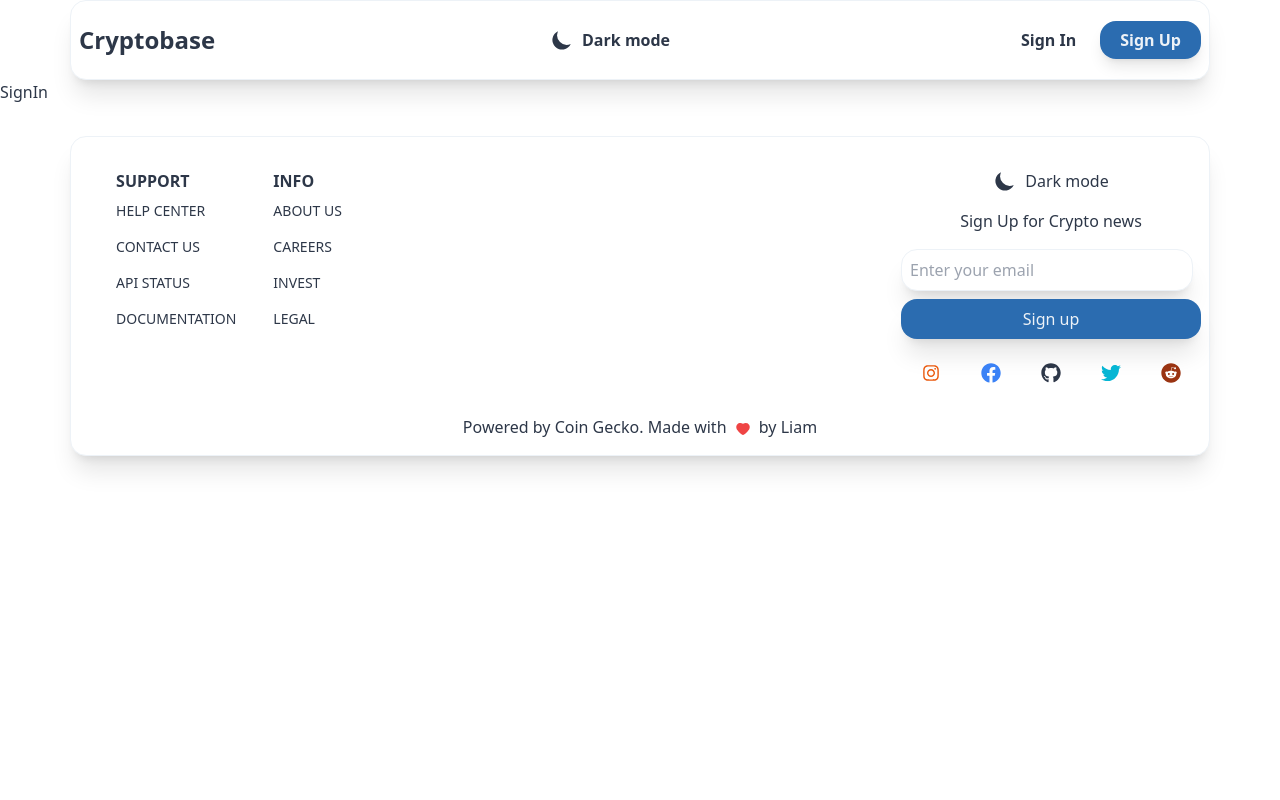
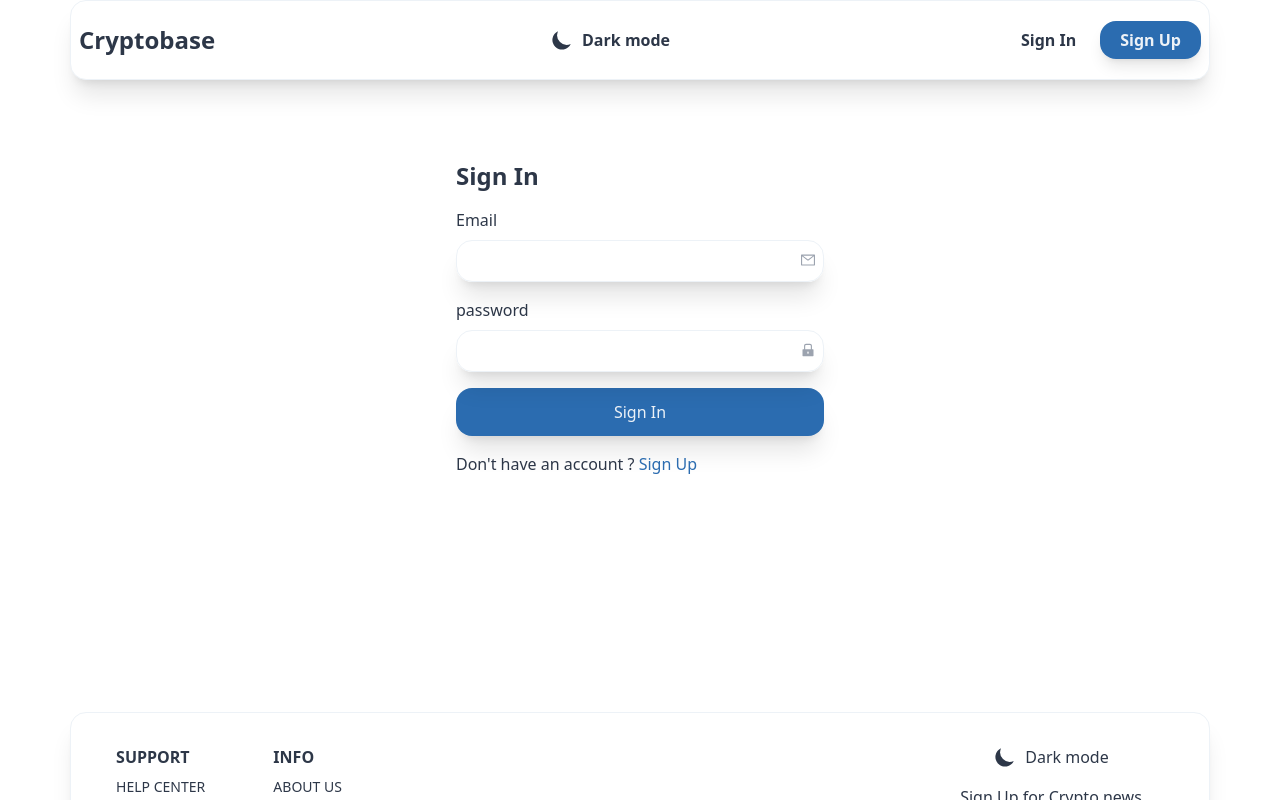
Before and after one commit to y2nd/cryptocurrency-tracker, a React (Create React App) app: page /signin in a window 1280 px wide. Shown: the top 800 px of the page. Built offline with nearby package versions, Linux system fonts and the light colour scheme; no server answers.

Commit message:
Sign In page

```diff
--- a/src/routes/SignIn.jsx
+++ b/src/routes/SignIn.jsx
@@ -1,8 +1,33 @@
-import React from 'react'
+import React from 'react';
+import {AiFillLock, AiOutlineMail} from "react-icons/ai";
+
+import {Link} from "react-router-dom";
 
 function SignIn() {
   return (
-    <div>SignIn</div>
+    <div>
+      <div className="max-w-[400px] mx-auto min-h-[600px] px-4 py-20">
+        <h1 className="text-2xl font-bold">Sign In</h1>
+        <form action="">
+          <div className="my-4">
+            <label htmlFor="">Email</label>
+            <div className="my-2 w-full relative rounded-2xl shadow-xl">
+              <input className="w-full p-2 bg-primary border border-input rounded-2xl" type="email" />
+              <AiOutlineMail className="absolute right-2 top-3 text-gray-400"/>
+            </div>
+          </div>
+          <div className="my-4">
+            <label htmlFor="">password</label>
+            <div className="my-2 w-full relative rounded-2xl shadow-xl">
+              <input className="w-full p-2 bg-primary border border-input rounded-2xl" type="password" />
+              <AiFillLock className="absolute right-2 top-3 text-gray-400"/>
+            </div>
+          </div>
+          <button className="w-full p-3 bg-button text-btnText rounded-2xl shadow-xl">Sign In</button>
+        </form>
+        <p className="my-4">Don't have an account ? <Link className="text-accent" to={"/signup"}>Sign Up</Link></p>
+      </div>
+    </div>
   )
 }
 
```
